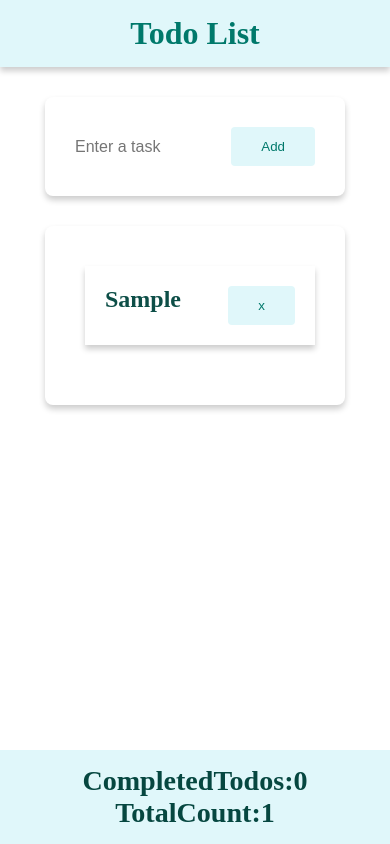
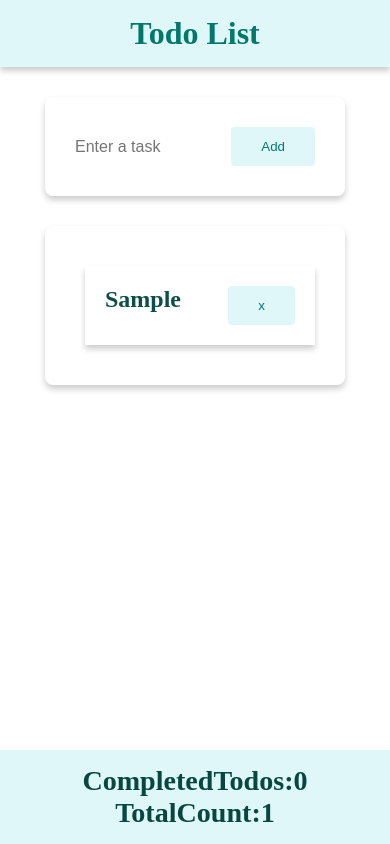
Before and after one commit to suruthiperumal12/React-TodoApp, a React (Vite) app: page / in a window 390 px wide. Both pictures are taken after typing "Sample" into the empty fields and a click on the button "Add". Built offline with nearby package versions, Linux system fonts and the light colour scheme.

Commit message:
modified files

```diff
--- a/src/components/list.module.css
+++ b/src/components/list.module.css
@@ -11,5 +11,6 @@
 @media screen and (max-width:800px) {
     .list {
         width: 300px;
+        margin-bottom: 30px;
     }
 }
--- a/src/components/todoitem.module.css
+++ b/src/components/todoitem.module.css
@@ -41,7 +41,6 @@
 @media screen and (max-width:800px) {
     .itemContainer {
         width: 250px;
-        margin-bottom: 30px;
     }
 
     .item {
```
